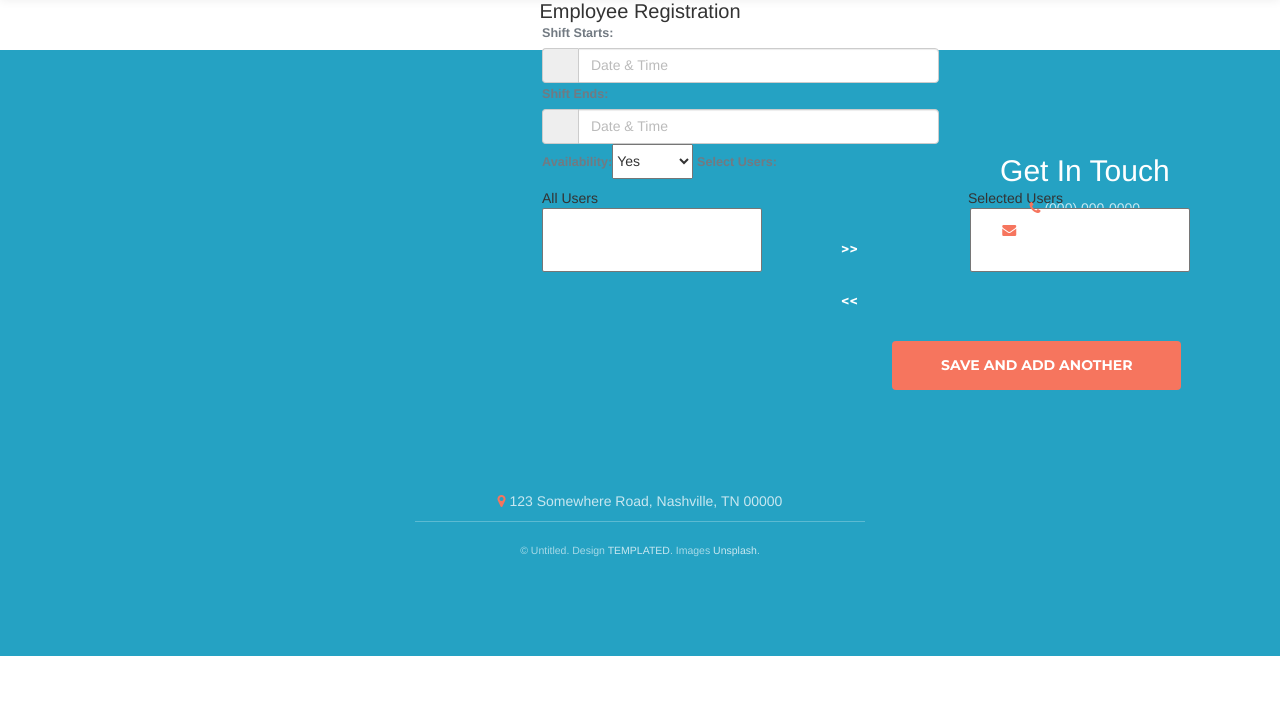
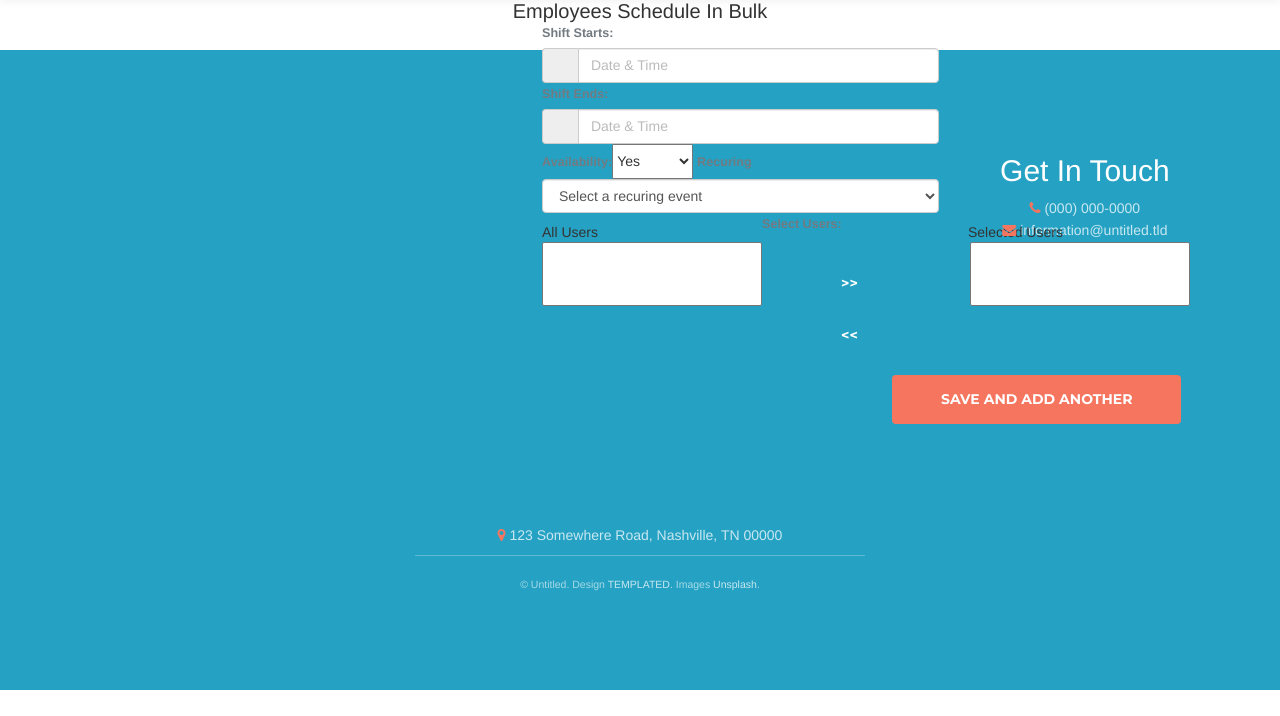
Before and after one commit to sulamanijaz/employee_management, a Django app: page /schedule/ in a window 1280 px wide. Shown: the part 84-800 px from the top of the page. Run offline with Django 3.2, Linux system fonts and the light colour scheme; the visitor is signed in with stand-in values (Sample User, id 1); lists and menus that the app fills with data are empty; some libraries are stand-ins or nearby versions; some web fonts are replaced.

Commit message:
adding date time options and multi select

```diff
--- a/employee_management/emp_manage_app/forms.py
+++ b/employee_management/emp_manage_app/forms.py
@@ -34,7 +34,7 @@ class signupform2(ModelForm):
 class addsubuser(ModelForm):
     class Meta:
         model = User
-        fields = ['fullname','email', 'password']
+        fields = ['fullname','email', 'password', 'phone_number']
         widgets = {'password': forms.PasswordInput()}
 
 class addschedule(ModelForm):
--- a/employee_management/emp_manage_app/templates/employee/emp_schedule.html
+++ b/employee_management/emp_manage_app/templates/employee/emp_schedule.html
@@ -83,8 +83,12 @@ $(function () {
 				</ul>
 			</nav>
 
-
-        <h2 style="text-align: center; width: 100%; margin: 0 0 0 ; font-size: 20px;">Employee Registration</h2>
+                    {% if msg %}
+                                <div style="width: 37%;margin-left: 510px;" class="alert alert-success" >
+                                      {{ msg }}.
+                                    </div>
+                    {% endif %}
+        <h2 style="text-align: center; width: 100%; margin: 0 0 0 ; font-size: 20px;">Employees Schedule In Bulk </h2>
 		<!-- Banner -->
 
 			        <form action="" onsubmit="multipleSelectOnSubmit()" method="post">{% csrf_token %}
@@ -107,6 +111,14 @@ $(function () {
                                     <input type='text' name="shift_ends"  class="form-control" placeholder="Date & Time" />
                                   </div>
                             {{ form.as_table }}
+                        <label for="name" class="control-label">Recuring</label>
+                        <select class="form-control" name="recurrance" placeholder="repeat event couple of time">
+                            <option value="0">Select a recuring event</option>
+                            <option value="1">Repeat 1 month</option>
+                            <option value="2">Repeat 2 month</option>
+                            <option value="3">Repeat 3 month</option>
+                            <option value="4">Repeat 4 month</option>
+                        </select>
                              <label for="name" class="control-label">Select Users:</label>
                             <div class="hiding" style="width: 220px;float: left; ">
 
--- a/employee_management/emp_manage_app/templates/employee/signup.html
+++ b/employee_management/emp_manage_app/templates/employee/signup.html
@@ -112,7 +112,7 @@
 			</footer>
 
 		<!-- Scripts -->
-			<script src="/static/js/jquery-3.2.1.min.js"></script>
+			<script src="/static/js/jquery-1.8.3.min.js"></script>
 			<script src="/static/js/jquery.scrolly.min.js"></script>
 			<script src="/static/js/skel.min.js"></script>
 			<script src="/static/js/util.js"></script>
--- a/employee_management/emp_manage_app/views.py
+++ b/employee_management/emp_manage_app/views.py
@@ -9,7 +9,7 @@ from forms import userform, addsubuser, addschedule
 from django.contrib.auth.decorators import login_required
 from django.shortcuts import render_to_response
 from formtools.wizard.views import WizardView, SessionWizardView
-from employee_management.emp_manage_app.models import User
+from employee_management.emp_manage_app.models import User, EmployeeSchedule
 from django.shortcuts import redirect
 
 
@@ -140,14 +140,29 @@ def add_sub_user(request, msg=None):
 
 @login_required
 def emp_schedule(request):
-
+    msg = ''
     user_object=User.objects.filter(parent_user=request.user.id)
     if request.method == 'POST':
-        print request.POST.get('shift_starts')
+        shift_starts=request.POST.get('shift_starts', None)
+        shift_ends = request.POST.get('shift_ends', None)
+        toBox_cats = request.POST.getlist('toBox_cats[]', None)
+        availability = request.POST.get('availability', None)
+        recurrance = request.POST.get('recurrance', None)
+        shift_starts = datetime.strptime(shift_starts, "%Y-%m-%d %H:%M")
+        shift_ends = datetime.strptime(shift_ends, "%Y-%m-%d %H:%M")
 
+        if toBox_cats:
+            emp_schedule_list = []
+            for user in toBox_cats:
+                emp_schedule_list.append(EmployeeSchedule(parent_user=User.objects.get(pk=request.user.id), shift_start=shift_starts,
+                                                          shift_ends=shift_ends, employee_id=User.objects.get(pk=user), availability=availability)
+                                         )
+            EmployeeSchedule.objects.bulk_create([data for data in emp_schedule_list])
+
+            msg = "Schedule For selected users has been created successfully."
 
     return render_to_response('employee/emp_schedule.html', {
-        'request': request,'user_object':user_object ,'form': addschedule(),
+        'request': request,'user_object':user_object ,'msg':msg,'form': addschedule(),
 
 
     }, RequestContext(request, {}))
```
